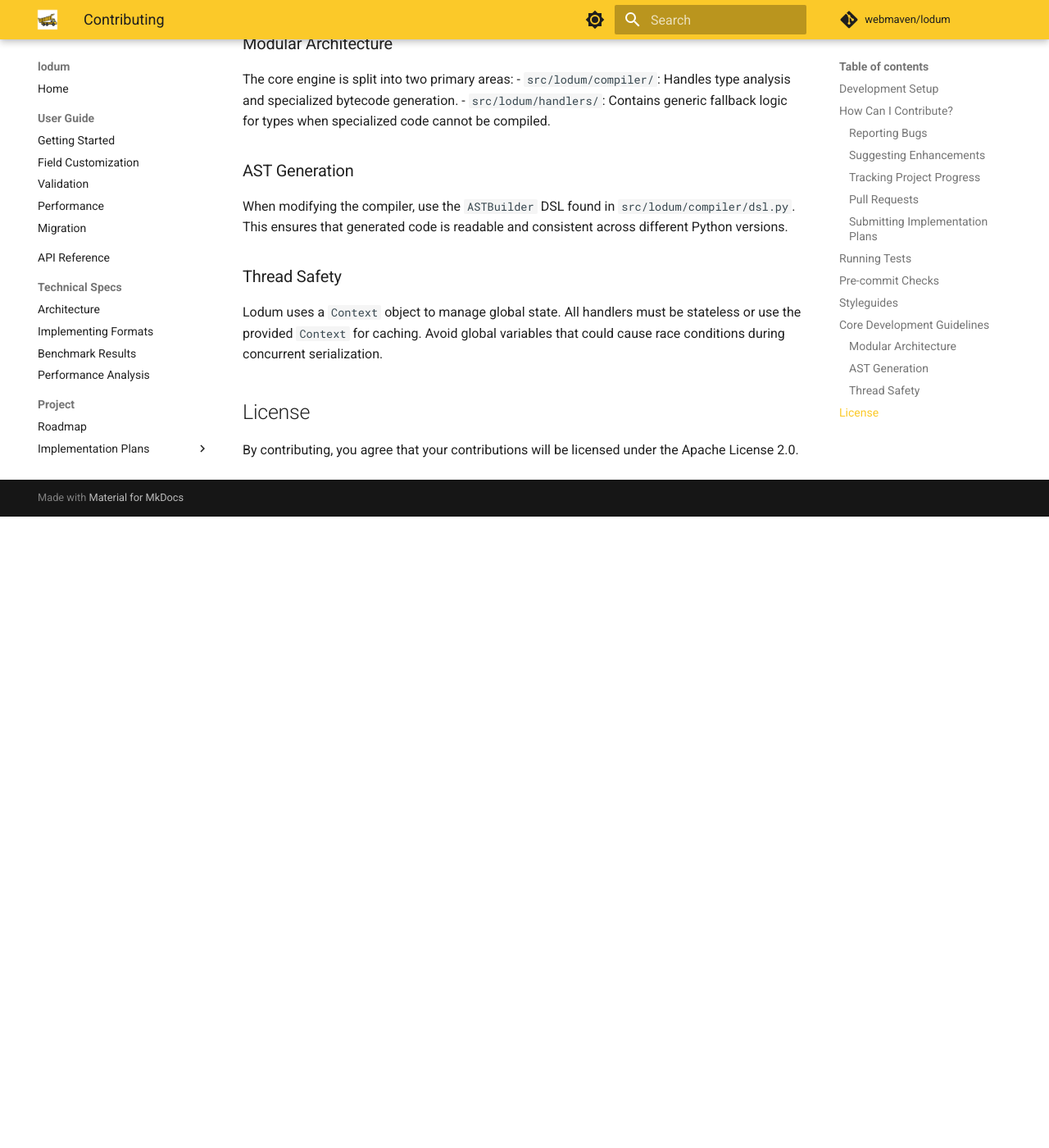
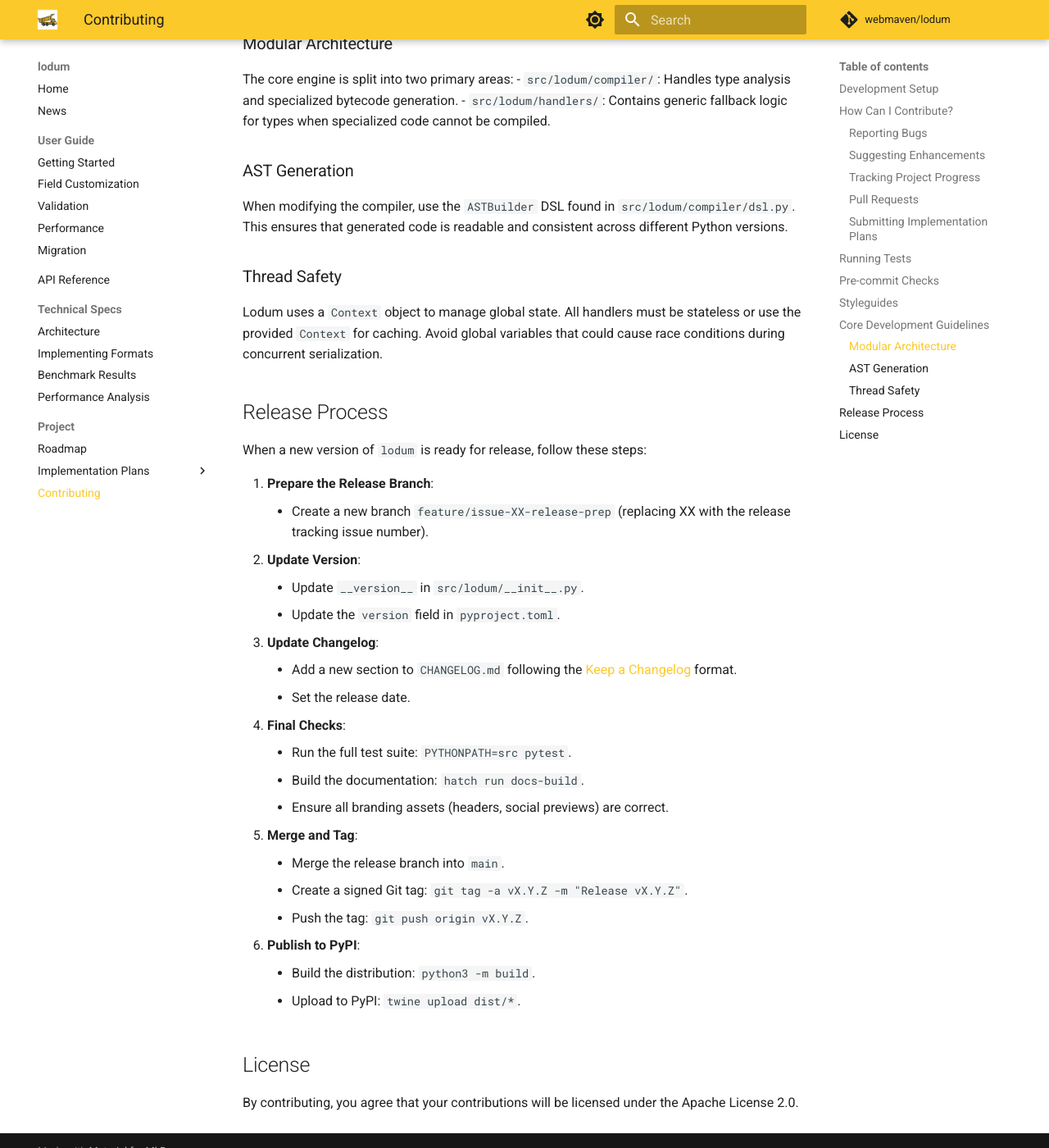
Before and after one commit to webmaven/lodum, an MkDocs documentation site: the page built from docs/CONTRIBUTING.md, in a window 1280 px wide and 1400 px high, scrolled down 4026 px. Shown: the whole window at 82% size. Built offline with MkDocs 1.6.1 and Material for MkDocs 9.7.7, drawn with Linux system fonts in a browser that asks for light colours; comment, search, counter and statistics services are not loaded; before the commit the page ends 4656 px from its top, so only the background shows below that.

Commit message:
docs: Formalize release process and add News section

```diff
--- a/docs/CONTRIBUTING.md
+++ b/docs/CONTRIBUTING.md
@@ -143,6 +143,30 @@ When modifying the compiler, use the `ASTBuilder` DSL found in `src/lodum/compil
 ### Thread Safety
 Lodum uses a `Context` object to manage global state. All handlers must be stateless or use the provided `Context` for caching. Avoid global variables that could cause race conditions during concurrent serialization.
 
+## Release Process
+
+When a new version of `lodum` is ready for release, follow these steps:
+
+1.  **Prepare the Release Branch**:
+    - Create a new branch `feature/issue-XX-release-prep` (replacing XX with the release tracking issue number).
+2.  **Update Version**:
+    - Update `__version__` in `src/lodum/__init__.py`.
+    - Update the `version` field in `pyproject.toml`.
+3.  **Update Changelog**:
+    - Add a new section to `CHANGELOG.md` following the [Keep a Changelog](https://keepachangelog.com/en/1.0.0/) format.
+    - Set the release date.
+4.  **Final Checks**:
+    - Run the full test suite: `PYTHONPATH=src pytest`.
+    - Build the documentation: `hatch run docs-build`.
+    - Ensure all branding assets (headers, social previews) are correct.
+5.  **Merge and Tag**:
+    - Merge the release branch into `main`.
+    - Create a signed Git tag: `git tag -a vX.Y.Z -m "Release vX.Y.Z"`.
+    - Push the tag: `git push origin vX.Y.Z`.
+6.  **Publish to PyPI**:
+    - Build the distribution: `python3 -m build`.
+    - Upload to PyPI: `twine upload dist/*`.
+
 ## License
 
 By contributing, you agree that your contributions will be licensed under the Apache License 2.0.
--- a/mkdocs.yml
+++ b/mkdocs.yml
@@ -38,6 +38,7 @@ repo_name: webmaven/lodum
 
 nav:
   - Home: index.md
+  - News: NEWS.md
   - User Guide:
     - Getting Started: GETTING_STARTED.md
     - Field Customization: FIELD_CUSTOMIZATION.md
```
Also changed, not shown: docs/NEWS.md (added, +30 -0 lines), .github/ISSUE_TEMPLATE/release.md (added).
